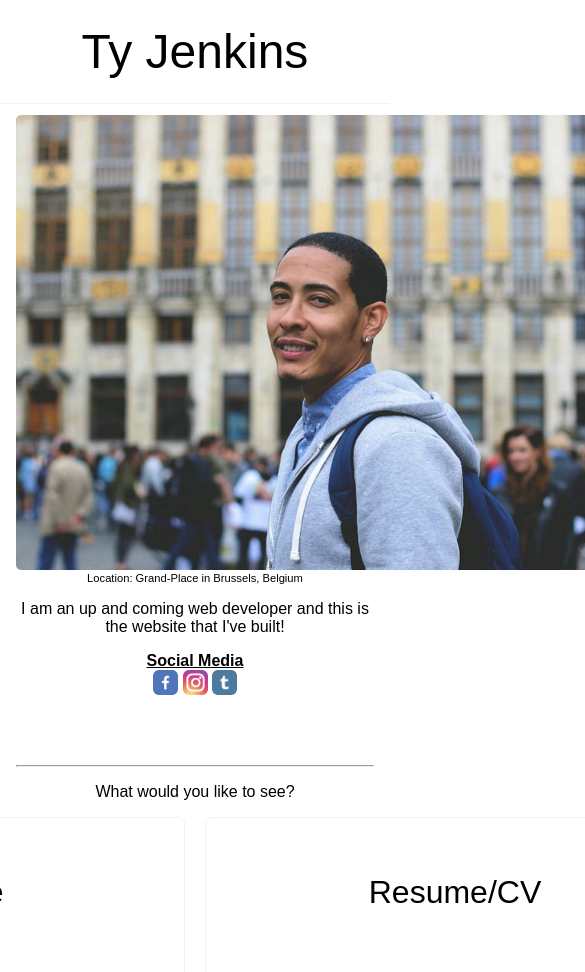
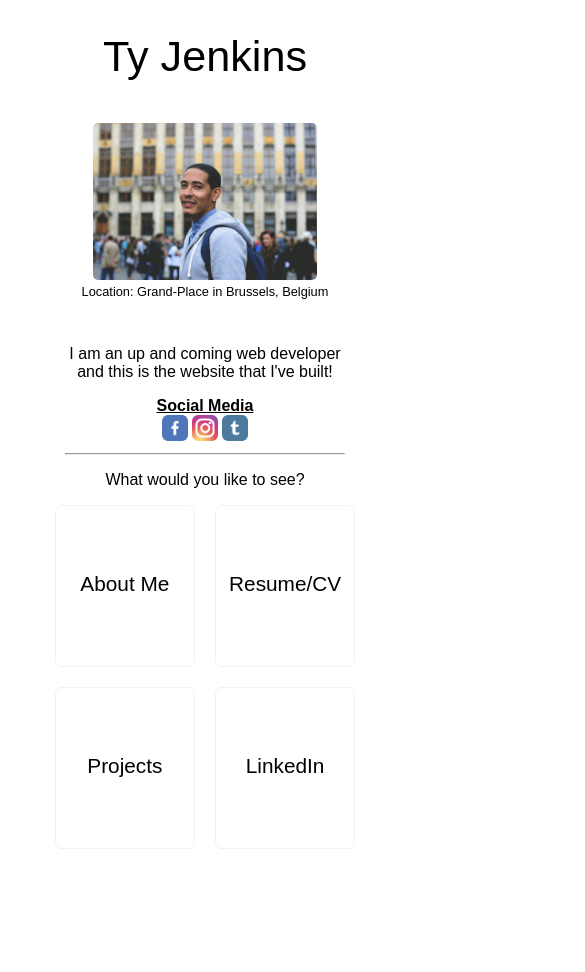
Before and after one commit to Yujiman85/yujiman85.github.com, a website: page index.html in a window 390 px wide. Shown: the top 972 px of the page, 585 px wide, since content can reach past the window. After the commit the page ends 867 px from the top, so only its background shows below. Drawn offline with Linux system fonts and the light colour scheme.

Commit message:
made site more responsive and deleted unnecessary code

```diff
--- a/css/index.css
+++ b/css/index.css
@@ -1,10 +1,12 @@
-html, body {
+@charset "UTF-8";
+
+html {
+  font-family: 'Source Sans Pro', sans-serif;
+}
+
+body {
+  min-height: 100%;
   height: 100%;
-  text-align: center;
-  margin: 0;
-  font-family: 'Source Sans Pro', sans-serif;
-  -webkit-font-smoothing: antialiased;
-  -moz-osx-font-smoothing: grayscale;
 }
 
 code {
@@ -26,6 +28,12 @@ a {
 
 img {
   border-radius: 5px;
+  position: relative;
+}
+
+.socialMediaIcons {
+  width: 26px;
+  height: 26px;
 }
 
 span {
@@ -33,45 +41,33 @@ span {
   vertical-align: center;
   line-height: normal;
   color: white;
-  font-size: 2em;
+  font-size: 1.3em;
 }
 
 #topname {
   margin: 0;
   padding: 1.5rem;
-  font-size: 3rem;
+  font-size: 2.7rem;
   font-weight: 1em;
-  border-bottom: 1px solid #f2f2f2;
-}
-
-.allinfosection {
-  margin-left: auto;
-  margin-right: auto;
-  max-width: 1180px;
-  padding-right: 1rem;
-  padding-left: 1rem;
 }
 
 .container {
-  background: white;
-}
-
-.topnav {
-  background-color: #557A95;
-  font-size: 2em;
-  height: 2em;
-  width: 100%;
-  display: inline-block;
-  vertical-align: center;
-  line-height: 2em;
-  margin-bottom: 20px;
+  min-height: 100%;
+  width: 75%;
+  text-align: center;
+  left: 12.5%;
+  top: 10%;
+  position: relative;
+  padding: 0 10px 10px 10px;
 }
 
 .grid {
-  display:grid;
+  width: 100%;
+  left: 12.5%;
+  display: grid;
   justify-content: center;
-  grid-template-columns: 500px 500px;
-  grid-row: auto auto;
+  grid-template-columns: 50% 50%;
+  grid-row: 25% 25%;
   grid-column-gap: 20px;
   grid-row-gap: 20px;
 }
@@ -87,7 +83,7 @@ span {
 }
 
 .rowbanner:hover {
-  border: none;
+  border: 1px solid #f2f2f2;
   border-radius: 7px;
   transition:all 0.3s ease;
 }
@@ -123,18 +119,6 @@ span {
 
 }
 
-.footer {
-  bottom: 0;
-  width: 100%;
-  background-color: #fafafa;
-  border-top: 1px solid #f2f2f2;
-  color: #919191;
-  padding-top: 1.5rem;
-  padding-bottom: 1.5rem;
-  margin-top: 10px;
-  font-size: 95%;
-}
-
 .firstletter {
   color: black;
   font-size: 70px;
--- a/index.html
+++ b/index.html
@@ -1,31 +1,31 @@
 <!DOCTYPE html>
 <html>
 <head>
+
+  <meta name="viewport" content="width=device-width, initial-scale=1.0">
+
+  <meta http-equiv="Cache-control" content="NO-CACHE">
+
 	<title>Ty Jenkins</title>
 	<link rel="stylesheet" type="text/css" href="/css/index.css" />
 </head>
 <body>
-<p id="topname">Ty Jenkins</p>
-	<div class="allinfosection">
 	<div class="container">
-        <header class="intro">
-          <p style="font-size: 0.7em;">
-            <img src="/images/tybelgium.jpg" alt="Ty in Belgium" title="It's me in Belgium!" width="650" /><br />
+    <p id="topname">Ty Jenkins</p><br>
+    <img style="margin-bottom: -13px; width: 80%;" src="/images/tybelgium.jpg" alt="Ty in Belgium" title="It's me in Belgium!">
+    <p style="font-size: 0.8em">
       Location: Grand-Place in Brussels, Belgium
-          </p>
+    </p><br>
     <p>
     I am an up and coming web developer and this is the website that I've built! <br />
     </p>
-          <p style="padding-bottom: 50px;">
     <b style="text-decoration: underline;" >Social Media</b><br />
-          <a href="https://www.facebook.com/Ty-Yuji/" target="_blank"><img src="/images/facebookicon.png" alt="Facebook Icon" height="25" /> </a>
-          <a href="https://www.instagram.com/spacemanci/" target="_blank"><img src="/images/instagramicon.png" alt="Instagram Icon" height="25" /> </a>
-          <a href="https://www.twitter.com/spacemanci/" target="_blank"><img src="/images/twittericon.png" alt="Twitter Icon" height="25" /> </a>
-          </p>
-        </header>
+    <a href="https://www.facebook.com/Ty-Yuji/" target="_blank"><img class="socialMediaIcons" src="/images/facebookicon.png" alt="Facebook Icon" height="25" /> </a>
+    <a href="https://www.instagram.com/spacemanci/" target="_blank"><img class="socialMediaIcons" src="/images/instagramicon.png" alt="Instagram Icon" height="25" /> </a>
+    <a href="https://www.twitter.com/spacemanci/" target="_blank"><img class="socialMediaIcons" src="/images/twittericon.png" alt="Twitter Icon" height="25" /> </a>
     <hr>
       <p>What would you like to see?</p>
-        <div class="container grid">
+      <div class="grid">
         <div class="rowbanner aboutme">
           <span id="aboutme" ><a href="./aboutme.html">About Me</a></span>
         </div>
@@ -40,12 +40,5 @@
         </div>
     </div>
     </div>
-    </div>
-    <footer class="footer">
-    	<div class="allinfosection">
-    	©Ty Jenkins <br />
-    	Coded by hand by me.
-    	</div>
-    </footer>
 </body>
 </html>
```
Also changed, not shown: aboutme.html (+8 -8 lines), resume.html (+7 -9 lines). Lines whose indentation alone changed are shown as unchanged.
